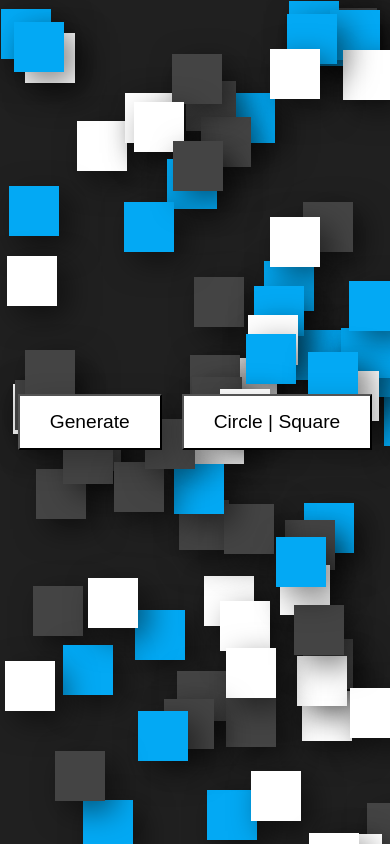
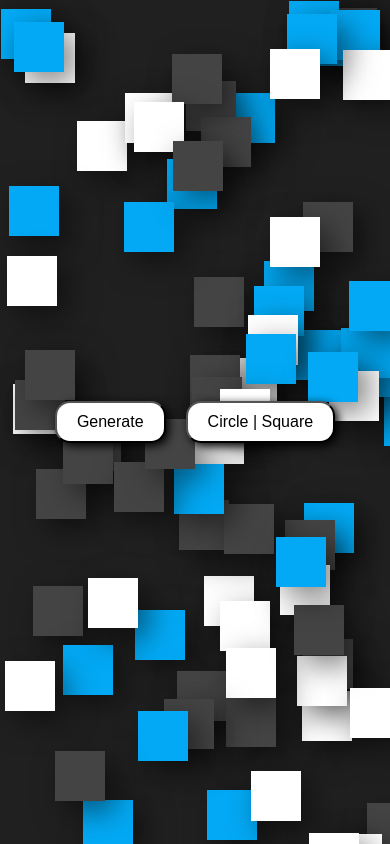
Before and after one commit to apurakshit2001/Random-Abstract-Background-Circle---Square, a plain HTML site: page index.html in a window 390 px wide. Drawn offline with nearby package versions, Linux system fonts and the light colour scheme.

Commit message:
"Added media query for button styles on screen widths up to 600px"

```diff
--- a/style.css
+++ b/style.css
@@ -59,3 +59,17 @@ body {
 .block.circle {
     border-radius: 50%;
 }
+@media screen and (max-width: 600px){
+
+    .container button{
+        font-size: 1rem;
+        padding: 10px 20px;
+        border-radius: 15px;
+        box-shadow: 3px 3px 10px rgb(0, 0, 0);
+        transition: transform 0.5s ease, box-shadow 0.5s ease;
+    }
+    button:active{
+        transform: translateY(-0.2rem);
+        box-shadow: 1px 1px 5px rgb(0, 0, 0);
+    }
+}
```
